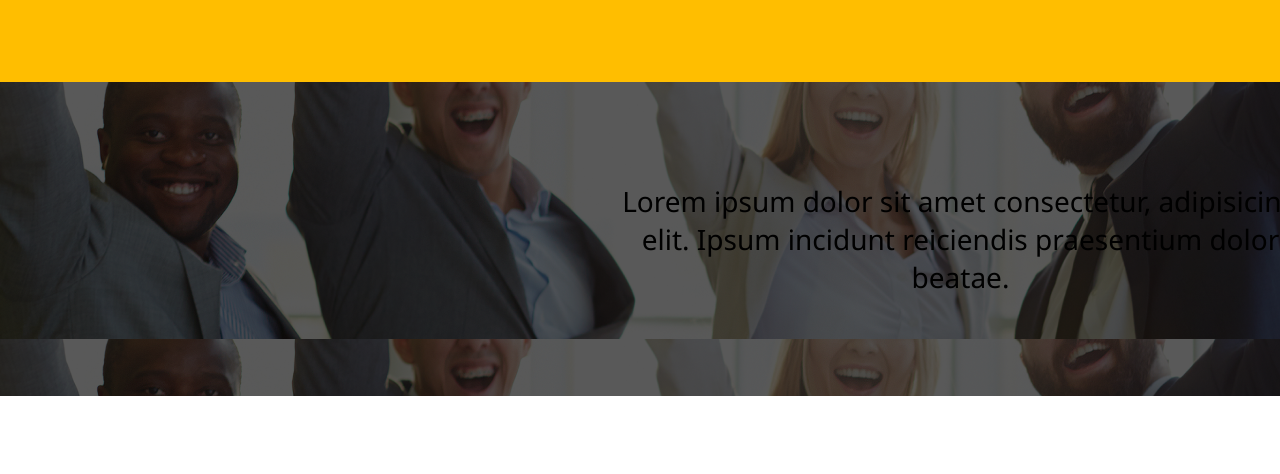
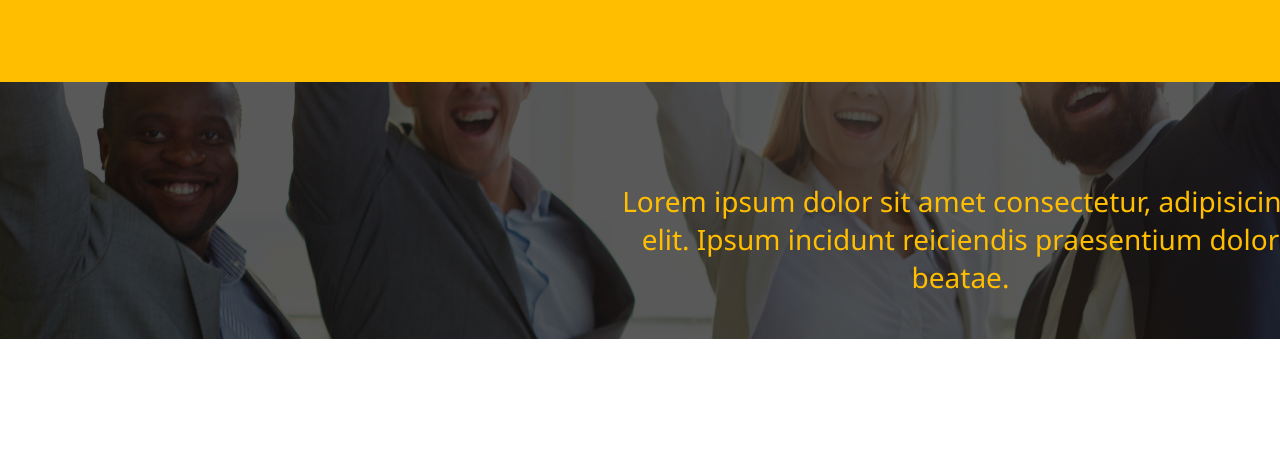
Before and after one commit to Tabex94/LandingPageTest, a plain HTML site: page index.html in a window 1280 px wide. Shown: the part 8368-8842 px from the top of the page. Drawn offline with Linux system fonts and the light colour scheme.

Commit message:
Font review beta

```diff
--- a/style.css
+++ b/style.css
@@ -423,8 +423,10 @@ a{
 
   .finalSection{
     background-image: url(media/imagen-bloque-10.png);
+    background-repeat: no-repeat;
     padding-top: 100px;
     padding-bottom: 100px;
+    color:#FFBE00;
   }
 
   .finalTitle{
```
